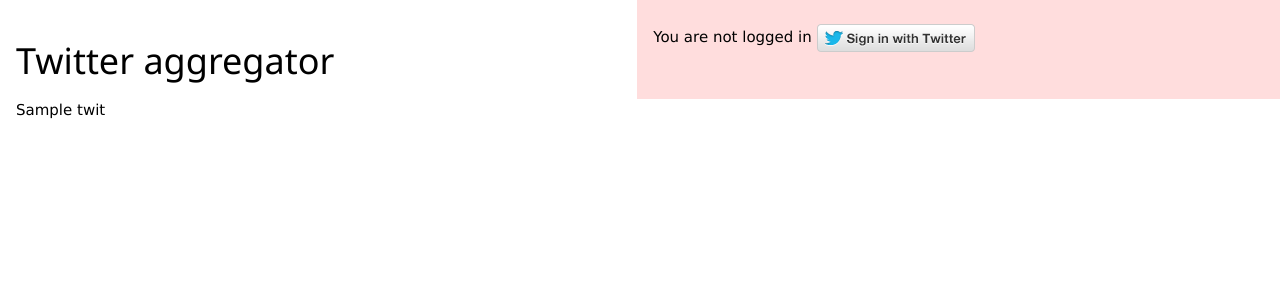
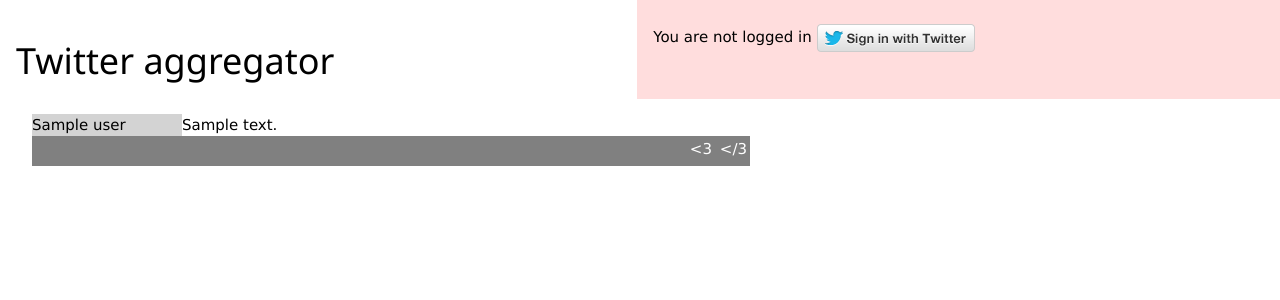
Before and after one commit to AbsoluteNikola/Twitter-aggregator, a Flask app: template webapp/templates/feed.html.j2 in a window 1280 px wide. Shown: the top 300 px of the page. Run offline with Flask 2, Linux system fonts and the light colour scheme; the template is opened without the code that fills it: most values are stand-ins (such as "Sample title", 1, 10 or a date in 2020); parts of the project's set-up code (start-up, migrations or seed data) failed here and were passed over.

Commit message:
Twitter feed voting

```diff
--- a/aggregator/User.py
+++ b/aggregator/User.py
@@ -72,7 +72,7 @@ class User(Base):
 
     def score_twit(self, twit):
         score = 0
-        for key, val in twit.keywords:
+        for val, key in twit.keywords:
             try:
                 score += self.preference[key] * val
             except KeyError:
@@ -80,7 +80,7 @@ class User(Base):
         return score
 
     def update_pref(self, twit, score):
-        for key, val in twit.keywords:
+        for val, key in twit.keywords:
             curr_pref = 1
             try:
                 curr_pref = self.preference[key]
--- a/webapp/feed.py
+++ b/webapp/feed.py
@@ -1,10 +1,11 @@
 from datetime import datetime, timedelta
 from json import dumps, loads, JSONDecodeError
 from urllib.parse import quote_plus as quote
+from functools import wraps
 import requests as rq
 from pprint import pprint
 from aggregator import User, Twit
-from flask import session, redirect, request, url_for, render_template, redirect, make_response, g
+from flask import session, redirect, request, url_for, render_template, redirect, make_response, g, jsonify
 from werkzeug.local import LocalProxy
 from webapp import app
 from .config import c_key, c_secret
@@ -53,7 +54,7 @@ def teardown_user(ctx):
     user = g.pop('user', None)
 
 db = LocalProxy(get_db)
-user = LocalProxy(get_user)
+user:User = LocalProxy(get_user)
 
 def read_user_cache(user:User):
     if user is None: raise ValueError
@@ -78,7 +79,38 @@ def get_feed():
         twits = db.query(Twit).filter(Twit.created_at > oldest_twit).all()
     return twits
 
+def xhr_handler(func):
+    @wraps(func)
+    def deco(*args, **kwargs):
+        if request.is_xhr or request.is_json:
+            data = request.json or request.form
+        else:
+            data = request.form
+        data = dict(data)
+        print(data)
+        ret = func(data, *args, **kwargs)
+        return ret
+    return deco
+
 @app.route('/feed')
 def feed():
     feed = get_feed()
     return render_template('feed.html.j2', feed=feed)
+
+@app.route('/feed/action', methods=['POST'])
+@xhr_handler
+def action(data):
+    try:
+        action = data['action'][0]
+        twit_id = data['id'][0]
+    except KeyError:
+        action = None
+    twit = db.query(Twit).filter(Twit.id == twit_id).one_or_none()
+    if action == 'like':
+        user.update_pref(twit, 1.0)
+        return jsonify({'status': 'success'})
+    elif action == 'dislike':
+        user.update_pref(twit, -1.0)
+        return jsonify({'status': 'success'})
+    else:
+        return jsonify({'error': {'code': 422, 'message': "Wrong action"}}), 422
--- /dev/null
+++ b/webapp/static/feed.js
@@ -0,0 +1,35 @@
+function setup_handlers() {
+    let twit_action_func = function(id, action) {
+        $.post(
+            "/feed/action",
+            {
+                'id': id,
+                'action': action
+            }
+        ).done(function(data, status) {
+                console.log("Action '" + action + "' on twit " + id + " was successful.", data);
+            }
+        ).fail(function(data, status) {
+            console.error("Action '" + action + "' on twit " + id + " had an error.", data, status);
+        });
+    };
+    $("div.twit").each(function(index) {
+        let twit_id = $(this).find("input:hidden").val();
+        let like_btn = $(this).find("div.twit-tools-row div.twit-tools div.twit-tools-like");
+        let dislike_btn = $(this).find("div.twit-tools-row div.twit-tools div.twit-tools-dislike");
+        console.log(twit_id, like_btn, dislike_btn);
+
+        like_btn.on("click", function(event) {
+            twit_action_func(twit_id, "like");
+        });
+        dislike_btn.on("click", function(event) {
+            twit_action_func(twit_id, "dislike");
+        });
+    })
+}
+
+function on_window_load() {
+    setup_handlers();
+}
+
+$(document).ready(on_window_load)
--- a/webapp/static/style.css
+++ b/webapp/static/style.css
@@ -1,3 +1,44 @@
+.hidden {
+    display: none;
+    height: 0px;
+    width: 0px;
+}
+
 #forehead {
     height: 4ex;
 }
+
+#content {
+    padding-top: 1em;
+}
+
+#feed-div {
+    width: 50em;
+    align-content: center;
+}
+
+.twit-author {
+    background-color: lightgray;
+    width: 10em;
+}
+
+.twit-tools-row {
+    background-color: gray;
+    width: 100%;
+    overflow: auto;
+}
+
+.twit-tools {
+    float: right;
+    margin-right: 0.1em;
+}
+
+.twit-tools-item {
+    height: 2em;
+    width: 2em;
+    padding: 0.1em;
+}
+
+.twit-tools-like, .twit-tools-dislike {
+    color: white;
+}
--- a/webapp/templates/base.html.j2
+++ b/webapp/templates/base.html.j2
@@ -6,6 +6,7 @@
     <link rel="stylesheet" type="text/css" href="{{ url_for('static', filename='style.css') }}">
     <!-- <link rel="stylesheet" type="text/css" href="https://www.w3schools.com/w3css/4/w3pro.css"> -->
     <link rel="stylesheet" type="text/css" href="https://www.w3schools.com/w3css/4/w3.css">
+    <script src="https://ajax.googleapis.com/ajax/libs/jquery/3.3.1/jquery.min.js"></script>
     {% block head %}{% endblock head %}
   </head>
   <body>
--- a/webapp/templates/feed.html.j2
+++ b/webapp/templates/feed.html.j2
@@ -1,12 +1,40 @@
 {% extends "base.html.j2" %}
+
+{% macro render_twit(twit) -%}
+<div class="twit w3-container">
+  <input type="hidden" name="id" value="{{ twit.id }}"/>
+  <div class="twit-info w3-cell-row">
+    <div class="twit-author w3-cell">
+      {{ twit.user }}
+    </div>
+    <div class="twit-body w3-cell">
+      {{ twit.text|e }}
+    </div>
+  </div>
+  <div class="twit-tools-row">
+    <div class="twit-tools">
+      <div class="twit-tools-item twit-tools-like w3-cell">
+        &lt;3
+      </div>
+      <div class="twit-tools-item twit-tools-dislike w3-cell">
+        &lt;/3
+      </div>
+    </div>
+  </div>
+</div>
+{%- endmacro %}
+
 {% block title %}Feed{% endblock title %}
+{% block head %}
+<script src="{{ url_for('static', filename='feed.js') }}"></script>
+{% endblock head %}
 {% block content %}
 <div id="feed-div">
-    {% for twit in feed %}
-        {{ twit }}
-        <br/>
-    {% else %}
-    <h3>No twits</h3>
-    {% endfor %}
+  {% for twit in feed %}
+    {{ render_twit(twit) }}
+    <br/>
+  {% else %}
+  <h3>No twits</h3>
+  {% endfor %}
 </div>
 {% endblock content %}
```
